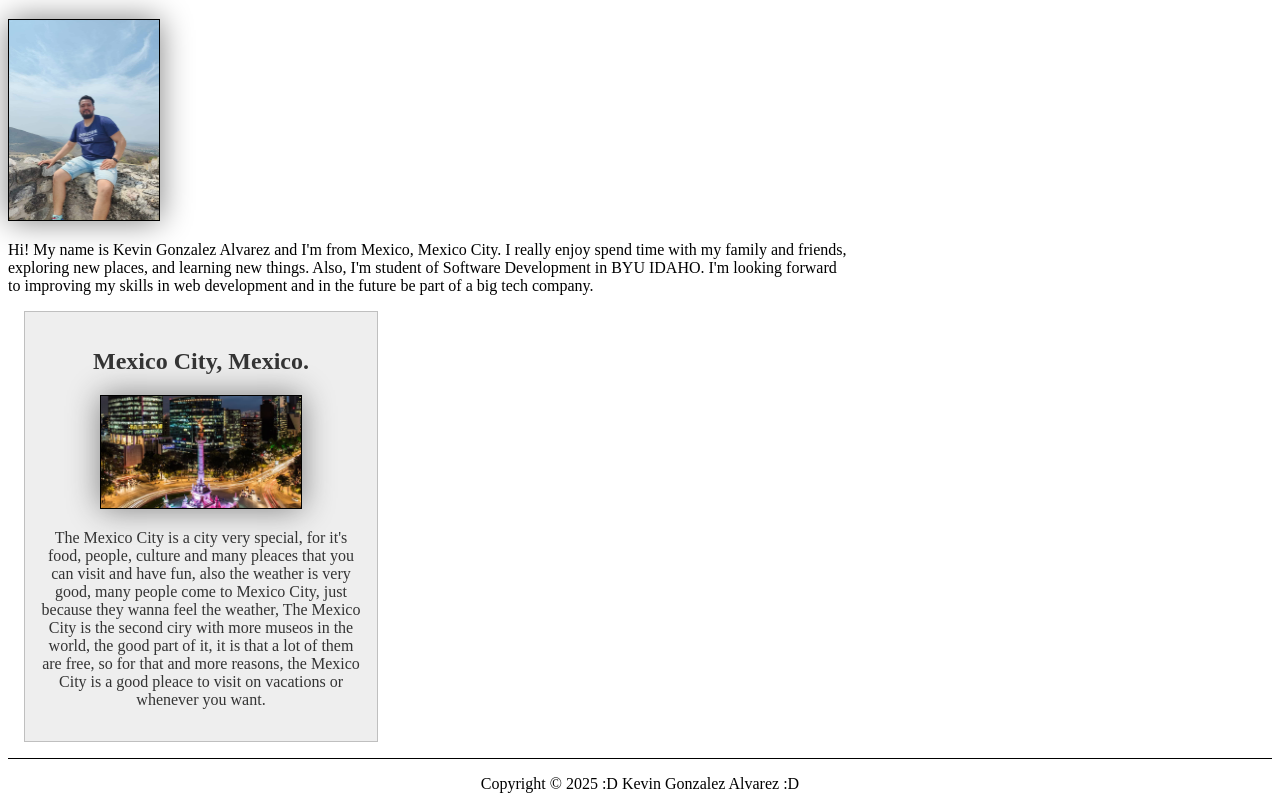
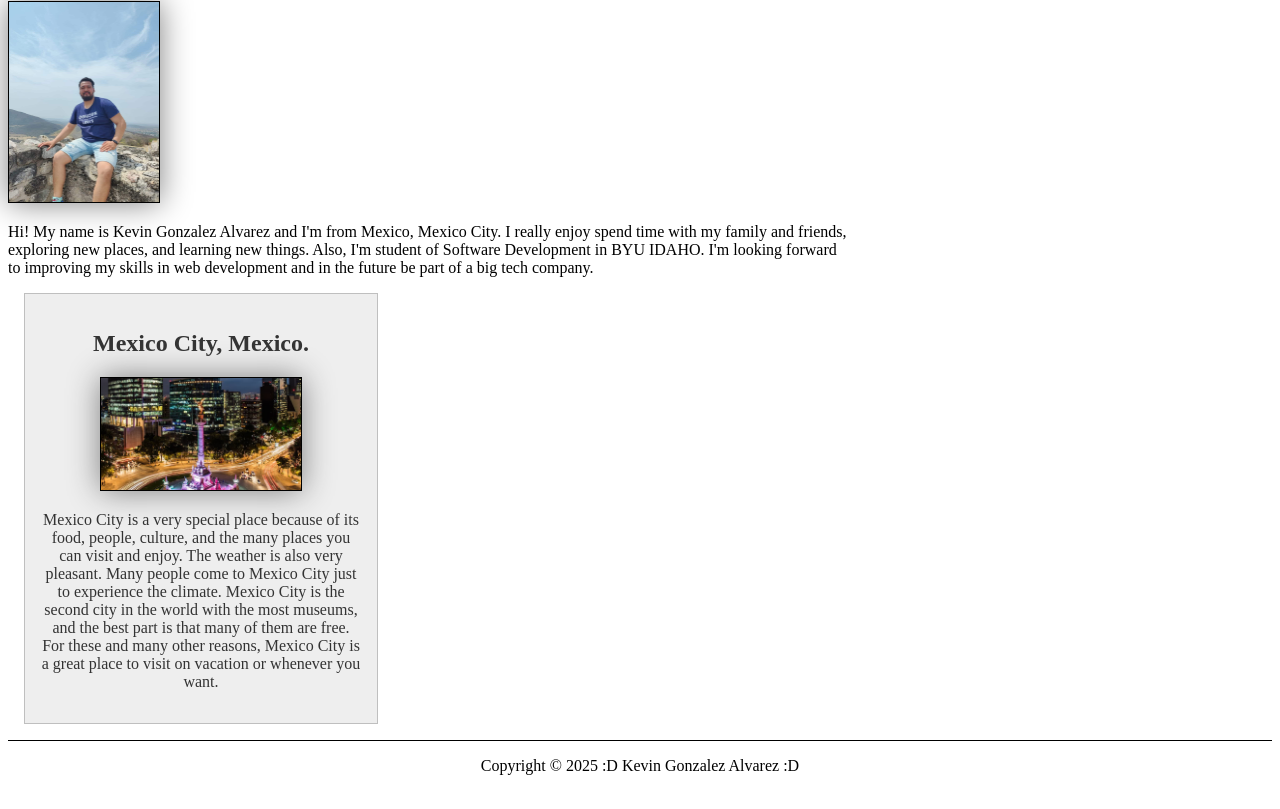
Before and after one commit to Kiven1300/wdd130, a plain HTML site: page index.html in a window 1280 px wide. Shown: the part 223-1032 px from the top of the page. Drawn offline with Linux system fonts and the light colour scheme.

Commit message:
new errors were find, already fixed them

```diff
--- a/index.html
+++ b/index.html
@@ -6,10 +6,9 @@
     <meta name="viewport" content="width=device-width, initial-scale=1.0">
     <meta name="description"
         content="My name is Kevin Gonzalez Alvarez, currently I'm taking the course of Web fundamental WDD 130, where I can learn How to create websites and pages, the purpose of this page, is to learn and practice my web skills.">
-    <meta name="author" content="Kevin Gonzalez Alvarez" <title>Kevin Gonzalez Alvarez | WDD 130</title>
+    <meta name="author" content="Kevin Gonzalez Alvarez">
     <link rel="stylesheet" href="styles/styles.css">
     <title>Kevin Gonzalez | WDD 130</title>
-
 
 </head>
 
@@ -33,12 +32,12 @@
     </main>
     <aside>
         <h2>Mexico City, Mexico.</h2>
-        <img src="images/cdmximagen.jpg" alt="El angel de la idependencia.">
-        <p>The Mexico City is a city very special, for it's food, people, culture and many pleaces that you can visit
-            and have fun, also the weather is very good, many people come to Mexico City, just because they wanna feel
-            the weather, The Mexico City is the second ciry with more museos in the world, the good part of it, it is
-            that a lot of them are free, so for that and more reasons, the Mexico City is a good pleace to visit on
-            vacations or whenever you want.</p>
+        <img src="images/cdmximagen.jpg" alt="El Ángel de la Independencia.">
+        <p>Mexico City is a very special place because of its food, people, culture, and the many places you can visit
+            and enjoy. The weather is also very pleasant. Many people come to Mexico City just to experience the
+            climate. Mexico City is the second city in the world with the most museums, and the best part is that many
+            of them are free. For these and many other reasons, Mexico City is a great place to visit on vacation or
+            whenever you want.</p>
     </aside>
 
     <footer>
```
